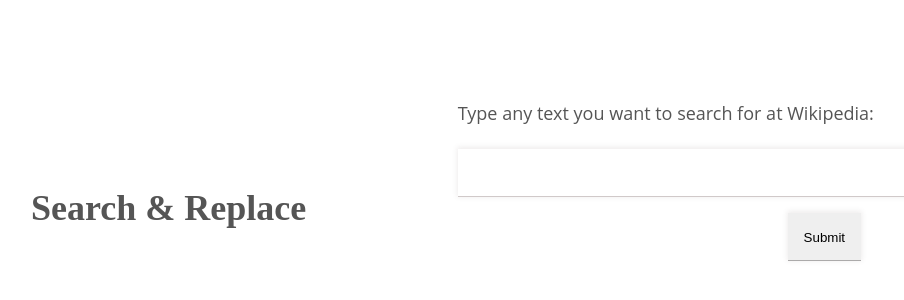
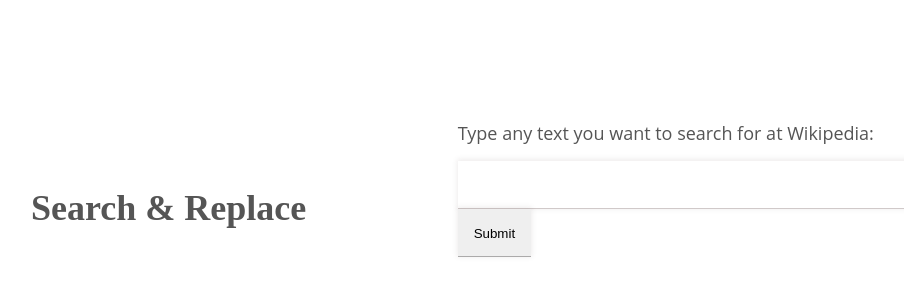
Before and after one commit to mtkozlowski/search-replace-wiki-api, a React (Create React App) app: page / in a window 1280 px wide. Shown: the part 216-516 px from the top of the page, without its empty margins (29-933 px from the left). Built offline with nearby package versions, Linux system fonts and the light colour scheme.

Commit message:
improve Button and TextInput

```diff
--- a/src/styles/components/Button.js
+++ b/src/styles/components/Button.js
@@ -5,7 +5,7 @@ const Button = styled.input`
 
   height: 3rem;
   padding: 0.6rem 1rem 0.5rem;
-  margin: 1rem auto 1rem;
+  max-width: 120px;
   border-width: 0 0 1px 0;
   border-color: rgb(99 77 77 / 30%);
   box-shadow: 0px -1px 5px 1px rgb(99 77 77 / 10%);
--- a/src/styles/components/TextInput.js
+++ b/src/styles/components/TextInput.js
@@ -2,36 +2,36 @@ import React from 'react';
 import { PropTypes } from 'prop-types';
 import styled from 'styled-components';
 
-const StyledLabel = styled.label`
+export const StyledLabel = styled.label`
   display: block;
-  padding: 0.6rem 0 0.5rem;
+  padding: 0.6rem 0 0;
 `;
 
 const StyledInput = styled.input`
   display: block;
   height: 3rem;
   padding: 0.6rem 1rem 0.5rem;
-  margin: 1rem auto 1rem;
-  width: 100%;
+  margin: 1rem 0 0;
   border-width: 0 0 1px 0;
   border-color: rgb(99 77 77 / 30%);
   box-shadow: 0px -1px 5px 1px rgb(99 77 77 / 10%);
+  width: 100%;
 `;
 
 const TextInput = ({ displayText, inputName, onChange }) => {
   const inputId = Math.random();
   return (
-    <>
-      <StyledLabel htmlFor={inputId}>{displayText}</StyledLabel>
+    <StyledLabel htmlFor={inputId}>
+      {displayText}
       <StyledInput name={inputName} id={inputId} onChange={onChange} />
-    </>
+    </StyledLabel>
   );
 };
 
 TextInput.propTypes = {
   displayText: PropTypes.string.isRequired,
   inputName: PropTypes.string.isRequired,
-  onChange: PropTypes.element.isRequired,
+  onChange: PropTypes.func.isRequired,
 };
 
 export default TextInput;
```
